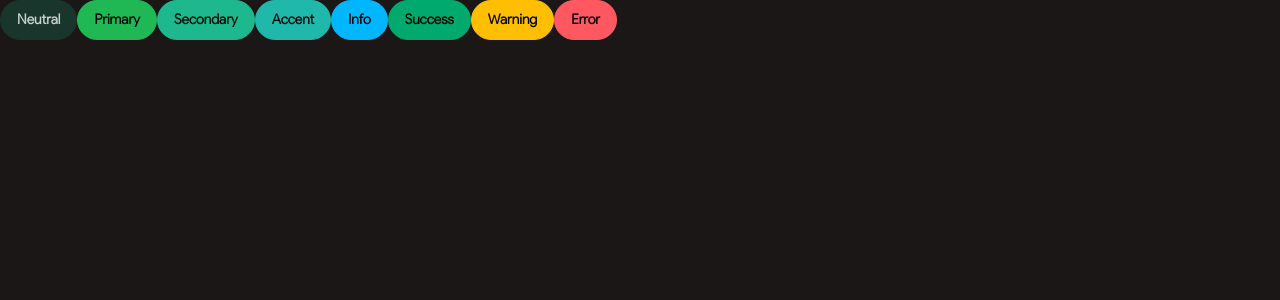
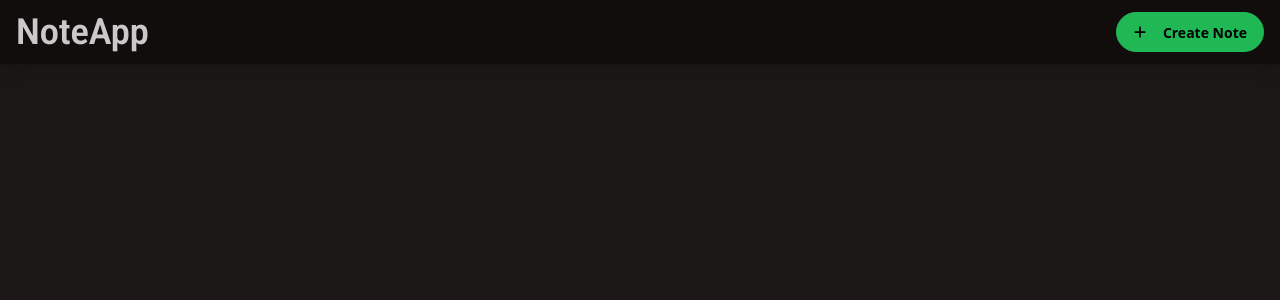
Before and after one commit to riyudev/MERNprac, a React app in the folder Frontend/: page / in a window 1280 px wide. Shown: the top 300 px of the page. Built offline with nearby package versions, Linux system fonts and the light colour scheme; the HTML template or start-up script is replaced by a standard one.

Commit message:
added navbar

```diff
--- a/Frontend/src/App.jsx
+++ b/Frontend/src/App.jsx
@@ -9,14 +9,6 @@ import toast from "react-hot-toast";
 function App() {
   return (
     <div data-theme="forest" className="min-h-screen">
-      <button className="btn btn-neutral">Neutral</button>
-      <button className="btn btn-primary">Primary</button>
-      <button className="btn btn-secondary">Secondary</button>
-      <button className="btn btn-accent">Accent</button>
-      <button className="btn btn-info">Info</button>
-      <button className="btn btn-success">Success</button>
-      <button className="btn btn-warning">Warning</button>
-      <button className="btn btn-error">Error</button>
       <Routes>
         <Route path="/" element={<HomePage />} />
         <Route path="/create" element={<CreatePage />} />
--- /dev/null
+++ b/Frontend/src/components/Navbar.jsx
@@ -0,0 +1,25 @@
+import React from "react";
+import { Link } from "react-router-dom";
+import CreatePage from "../pages/CreatePage";
+import { FaPlus } from "react-icons/fa6";
+
+function Navbar() {
+  return (
+    <nav className="navbar bg-base-300 mb-4 shadow-lg">
+      <div className="max-w-7xl px-2 mx-auto w-full">
+        <div className="flex justify-between items-center">
+          <h3>NoteApp</h3>
+
+          <div className="flex gap-4 items-center btn btn-primary">
+            <FaPlus />
+            <Link to="/create" className="">
+              Create Note
+            </Link>
+          </div>
+        </div>
+      </div>
+    </nav>
+  );
+}
+
+export default Navbar;
--- a/Frontend/src/pages/CreatePage.jsx
+++ b/Frontend/src/pages/CreatePage.jsx
@@ -3,7 +3,7 @@ import React from "react";
 function CreatePage() {
   return (
     <div>
-      <div></div>
+      <div>Hola</div>
     </div>
   );
 }
--- a/Frontend/src/pages/HomePage.jsx
+++ b/Frontend/src/pages/HomePage.jsx
@@ -1,9 +1,10 @@
 import React from "react";
+import Navbar from "../components/Navbar";
 
 function HomePage() {
   return (
     <div>
-      <div></div>
+      <Navbar />
     </div>
   );
 }
```
Also changed, not shown: 2 other files (tests, documents, lock files or other folders).
